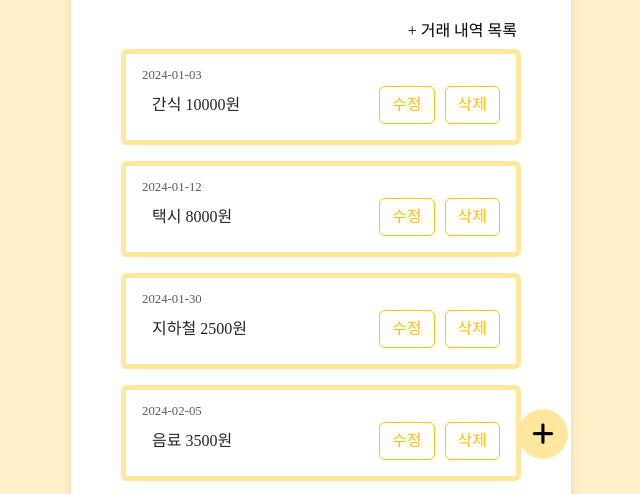
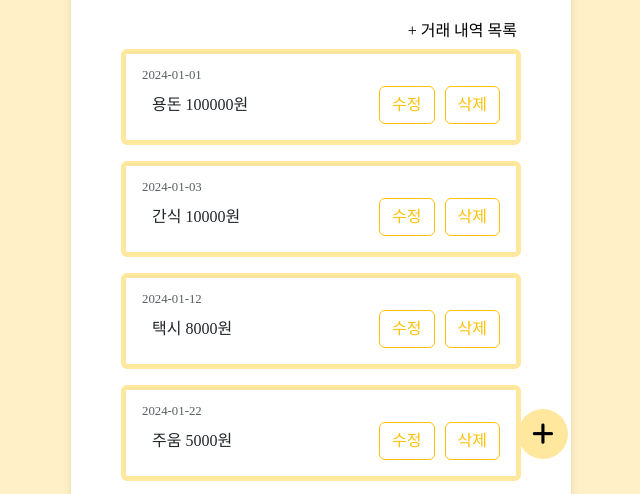
Before and after one commit to ddubuk228/KB-Finance-App, a Vue app in the folder kkakdugi/: page / in a window 1280 px wide. Shown: the part 306-800 px from the top of the page, without its empty margins (319-959 px from the left). Built offline with nearby package versions, Linux system fonts and the light colour scheme; data requests are answered from the project's data file; a web font is replaced by a local one.

Commit message:
주석 추가

```diff
--- a/kkakdugi/db-server/db.json
+++ b/kkakdugi/db-server/db.json
@@ -633,7 +633,7 @@
       "date": "2024-06-11"
     },
     {
-      "id": "67",
+      "id": "70",
       "type": "expense",
       "category": "식비",
       "account": "음식점",
@@ -642,7 +642,7 @@
       "date": "2024-06-11"
     },
     {
-      "id": "67",
+      "id": "71",
       "type": "expense",
       "category": "식비",
       "account": "과자",
--- a/kkakdugi/src/pages/Calendar.vue
+++ b/kkakdugi/src/pages/Calendar.vue
@@ -1,10 +1,14 @@
 <template>
   <div id="calendar" class="calendar">
     <div class="dropdown">
-      <div class="dropdown-selected" @click="toggleDropdown" :class="{ 'dark-mode': userTheme }">{{ months[selectMonth - 1] }}{{ t('month') }}</div>
+      <!-- 드롭다운 선택 영역, 클릭 시 toggleDropdown 함수 실행 -->
+      <div class="dropdown-selected" @click="toggleDropdown" :class="{ 'dark-mode': userTheme }">
+        {{ months[selectMonth - 1] }}{{ t('month') }}</div>
+      <!-- 드롭다운 옵션들, dropdownOpen 값에 따라 표시 여부 결정 -->
       <div class="dropdown-options" v-if="dropdownOpen" :class="{ 'dark-mode': userTheme }">
-        <div class="dropdown-option" v-for="(month, index) in months" :key="index"
-          @click.stop="selectOption(index + 1)" :class="{ 'dark-mode': userTheme }">
+        <!-- 각 월 옵션, 클릭 시 selectOption 함수 실행 -->
+        <div class="dropdown-option" v-for="(month, index) in months" :key="index" @click.stop="selectOption(index + 1)"
+          :class="{ 'dark-mode': userTheme }">
           {{ month }}
         </div>
       </div>
@@ -20,16 +24,16 @@ import { useI18n } from "vue-i18n";
 
 export default {
   data() {
-    return{
+    return {
       userTheme: localStorage.getItem('userTheme') === 'true'
     }
   },
   setup() {
     const store = useEntriesStore();
-    const currentMonth = new Date().getMonth() + 1;
-    const selectMonth = ref();
-    const dropdownOpen = ref(false);
-    const months = ['1', '2', '3', '4', '5', '6', '7', '8', '9', '10', '11', '12'];
+    const currentMonth = new Date().getMonth() + 1; // 현재 월 (1월은 0부터 시작하므로 +1)
+    const selectMonth = ref(); // 선택된 월 변수 선언
+    const dropdownOpen = ref(false); // 드롭다운 열림/닫힘 상태 변수
+    const months = ['1', '2', '3', '4', '5', '6', '7', '8', '9', '10', '11', '12']; // 월 목록 배열
 
     const userStore = useUserStore();
     const { t, locale } = useI18n();
@@ -46,18 +50,18 @@ export default {
       }
     };
 
-
+    // 드롭다운 열림/닫힘 토글 함수
     const toggleDropdown = () => {
       dropdownOpen.value = !dropdownOpen.value;
     };
 
-
+    // 월 선택 함수
     const selectOption = (month) => {
       selectMonth.value = month;
       dropdownOpen.value = false;
     };
 
-
+    // 선택된 월이 변경될 때마다 store에 설정
     watch(selectMonth, (newMonth) => {
       store.setMonth(newMonth);
     });
@@ -71,7 +75,7 @@ export default {
       locale.value = userInfo.value.language ? 'en' : 'ko';
     });
 
-
+    // 설정 이동 함수
     const openSettings = () => {
       console.log("Settings button clicked");
     };
@@ -94,7 +98,7 @@ export default {
 </script>
 
 <style scoped>
-  .calendar {
+.calendar {
   border-radius: 10px;
 }
 
@@ -142,13 +146,14 @@ export default {
   background-color: #f1f1f1;
   color: black;
 }
+
 .dark-mode {
   background-color: #333333;
   color: #ffffff;
 }
+
 .dark-mode .dropdown-selected {
   background-color: rgb(255, 232, 157);
   color: black;
 }
-
 </style>
--- a/kkakdugi/src/pages/Main.vue
+++ b/kkakdugi/src/pages/Main.vue
@@ -1,8 +1,10 @@
 <template>
   <div class="calendar-box">
+    <!-- 캘린더 컴포넌트 -->
     <Calendar />
   </div>
   <div class="summary">
+    <!-- 월 수입 -->
     <div class="total card">
       <div class="card-body">
         {{ currentMonth }}{{ t('month') }}<br />
@@ -12,6 +14,7 @@
         {{ formatNumber(totalIncome) }}{{ t('won') }}
       </div>
     </div>
+    <!-- 월 지출 -->
     <div class="total card">
       <div class="card-body">
         {{ currentMonth }}{{ t('month') }}<br />
@@ -21,6 +24,7 @@
         {{ formatNumber(totalExpense) }}{{ t('won') }}
       </div>
     </div>
+    <!-- 월 순수익 -->
     <div class="total card">
       <div class="card-body">
         {{ currentMonth }} {{ t('month') }}<br />
@@ -31,6 +35,7 @@
       </div>
     </div>
   </div>
+  <!-- 최근 거래내역 -->
   <div class="container">
     <div class="btnbox">
       <button class="btnlist">
@@ -53,6 +58,7 @@
       </div>
     </div>
   </div>
+  <!-- 차트 컴포넌트 -->
   <div class="chartBox">
     <Chart />
   </div>
@@ -62,7 +68,6 @@ import { useEntriesStore } from "../store/entries";
 import { ref, onMounted, watch } from 'vue';
 import TrnscListItem from "@/pages/TrnscListItem.vue";
 import Calendar from "@/pages/Calendar.vue";
-import axios from "axios";
 import Chart from './Chart.vue';
 import { useI18n } from "vue-i18n";
 import { useUserStore } from '@/store/user';
@@ -96,6 +101,7 @@ export default {
       locale.value = userInfo.value.language ? 'en' : 'ko';
     });
 
+    // 최근 거래 항목들을 가져오는 함수
     const fetchRecentEntries = async () => {
       try {
         await store.recentEntries();
@@ -104,27 +110,32 @@ export default {
         console.error('Error fetching recent entries:', error);
       }
     };
+
+    // 숫자 포맷
     const formatNumber = (number) => {
       return number.toLocaleString('ko-KR');
     };
 
+    // 선택된 월이 변경될 때마다 총 수입, 총 지출, 순이익 갱신
     watch(
       () => store.selectMonth,
       async (newMonth) => {
         currentMonth.value = newMonth;
-        totalIncome.value = await store.getTotalIncome();
-        totalExpense.value = await store.getTotalExpense();
-        netProfit.value = totalIncome.value - totalExpense.value;
+        totalIncome.value = await store.getTotalIncome(); // 총 수입 fetch 및 갱신
+        totalExpense.value = await store.getTotalExpense(); // 총 지출 fetch 및 갱신
+        netProfit.value = totalIncome.value - totalExpense.value; // 순이익 계산 및 갱신
       }
     );
 
+    // 컴포넌트가 마운트될 때 초기 데이터 fetch 및 설정
     onMounted(async () => {
-      await fetchRecentEntries();
-      totalIncome.value = await store.getTotalIncome();
-      totalExpense.value = await store.getTotalExpense();
-      netProfit.value = totalIncome.value - totalExpense.value;
-      currentMonth.value = store.selectMonth;
+      await fetchRecentEntries(); // 최근 거래 항목들 fetch
+      totalIncome.value = await store.getTotalIncome(); // 총 수입 fetch 및 갱신
+      totalExpense.value = await store.getTotalExpense(); // 총 지출 fetch 및 갱신
+      netProfit.value = totalIncome.value - totalExpense.value; // 순이익 계산 및 갱신
+      currentMonth.value = store.selectMonth; // 현재 월 설정
     });
+
     return {
       totalIncome,
       totalExpense,
--- a/kkakdugi/src/store/entries.js
+++ b/kkakdugi/src/store/entries.js
@@ -124,7 +124,7 @@ export const useEntriesStore = defineStore('entries', {
     // 최근 거래 내역을 가져오는 함수
     async recentEntries() {
       try {
-        const response = await axios.get('http://localhost:3000/transaction?_sort=-date&&_limit=5&&type=expense');
+        const response = await axios.get('http://localhost:3000/transaction?_sort=-date&&_limit=5');
         this.entries = response.data;
         console.log("Fetched recent entries:", this.entries);
       } catch (error) {
```
